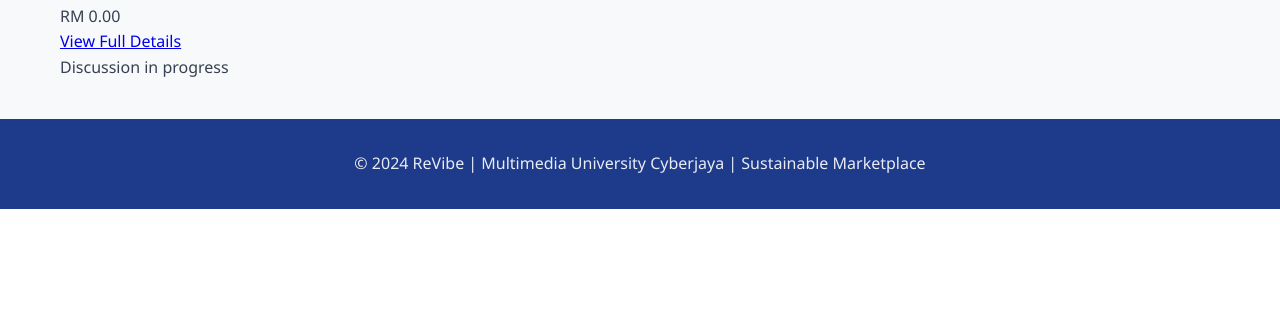
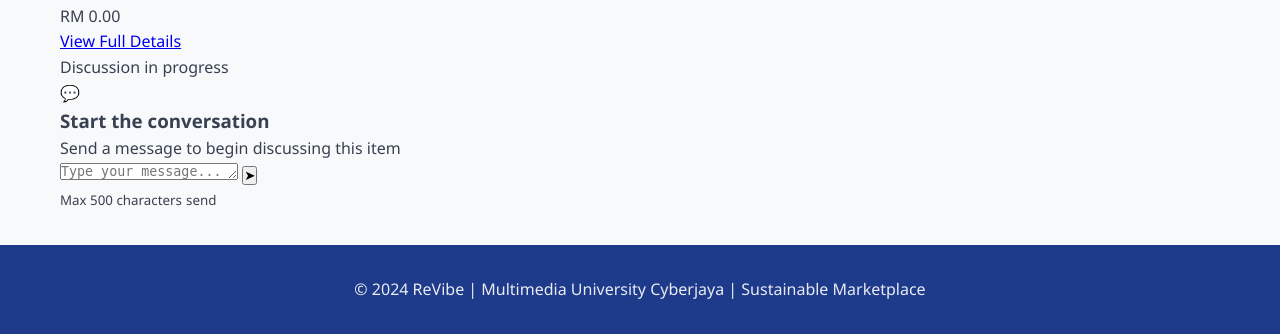
Before and after one commit to wafwafiq/G10_ReVibe, a Flask app: template website/templates/chatroom.html in a window 1280 px wide. Shown: the part 598-932 px from the top of the page. Before the commit the page ends 807 px from the top, so only its background shows below. Run offline with Flask 3, Linux system fonts and the light colour scheme; the template is opened without the code that fills it, so the values that code supplies are empty; parts of the project's set-up code (start-up, migrations or seed data) failed here and were passed over.

Commit message:
chat intergation fixes

```diff
--- a/website/templates/chatroom.html
+++ b/website/templates/chatroom.html
@@ -64,7 +64,7 @@
             <!-- Mark as sold button (for seller only) -->
             {% if current_user.is_authenticated and item and current_user.user_id == item.seller_id %}
             <div class="seller-actions">
-                <button class="mark-sold-btn" onclick="markAsSold({{ item.id }})">
+                <button class="mark-sold-btn">
                     ✅ Mark as Sold
                 </button>
             </div>
@@ -73,8 +73,64 @@
     </div>
 
     <!-- Message Display Area - Shows chat history -->
+    <div class="messages-container">
+        <div class="messages-area">
+            {% if messages %}
+                {% for message in messages %}
+                <!-- Individual message bubble -->
+                <div class="message-bubble {{ 'sent' if message.sender_id == current_user.user_id else 'received' }}">
+                    <!-- Message content -->
+                    <div class="message-content">
+                        <p class="message-text">{{ message.content }}</p>
+                    </div>
+
+                    <!-- Message metadata -->
+                    <div class="message-meta">
+                        <span class="message-time">{{ message.created_at.strftime('%I:%M %p') }}</span>
+                        {% if message.sender_id == current_user.user_id %}
+                            <span class="message-status">✓</span>
+                        {% endif %}
+                    </div>
+                </div>
+                {% endfor %}
+            {% else %}
+                <!-- Empty chat state -->
+                <div class="empty-chat-state">
+                    <div class="empty-chat-icon">💬</div>
+                    <h3 class="empty-chat-title">Start the conversation</h3>
+                    <p class="empty-chat-description">Send a message to begin discussing this item</p>
+                </div>
+            {% endif %}
+        </div>
+    </div>
 
     <!-- Message Input Form - Send new messages -->
+    <div class="message-input-container">
+        <form class="message-form" method="POST" action="{{ url_for('views.send_message', item_id=item.id) if item else '#' }}">
+            <!-- Message input area -->
+            <div class="input-group">
+                <textarea
+                    class="message-input"
+                    name="message_content"
+                    placeholder="Type your message..."
+                    rows="1"
+                    maxlength="500"
+                    required
+                ></textarea>
+
+                <!-- Send button -->
+                <button type="submit" class="send-btn" title="Send message">
+                    <span class="send-icon">➤</span>
+                </button>
+            </div>
+
+            <!-- Character counter and form info -->
+            <div class="input-meta">
+                <small class="char-info">Max 500 characters</small>
+                <small class="form-hint">send</small>
+            </div>
+        </form>
+    </div>
 
 </div>
 {% endblock %}
```
